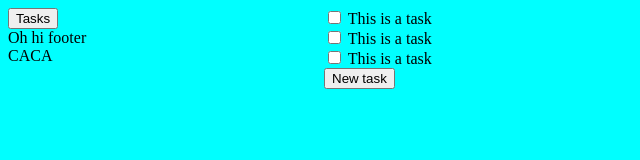
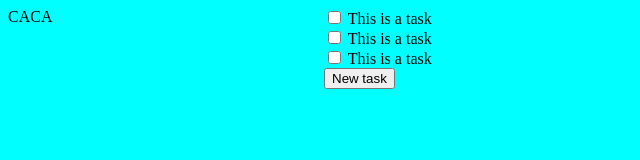
Before and after one commit to erika-lagos/to-do-list, a plain HTML site: page index.html in a window 1280 px wide. Shown: the whole page, without its empty margins (0-640 px from the left). Drawn offline with Linux system fonts and the light colour scheme.

Commit message:
Dynamic loading of sidebar

```diff
--- a/index.html
+++ b/index.html
@@ -8,12 +8,6 @@
 </head>
 <body>
     <div class="sidebar">
-        <div class="sidebar-items">
-            <button class="sidebar-item">Tasks</button>
-        </div>
-        <div class="sidebar-footer">
-            Oh hi footer
-        </div>
     </div>
     <div class="main">
         <div class="home-view">
```
